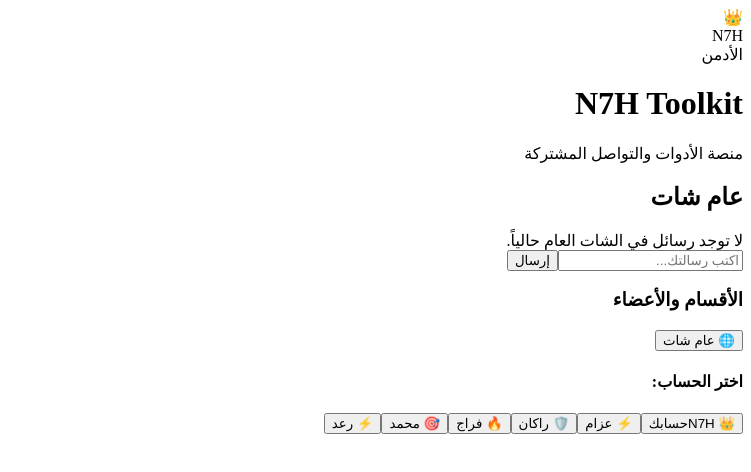
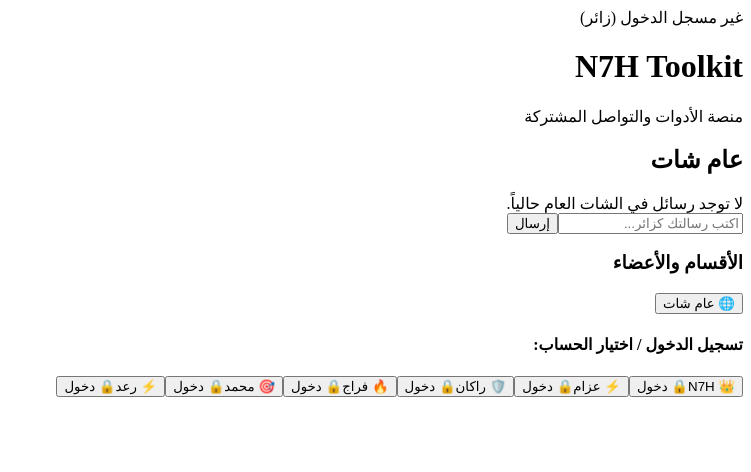
Before and after one commit to N7H1/n7h-toolkit, a Next.js app: page / in a window 1280 px wide. Shown: the top 472 px of the page, without its empty margins (529-1280 px from the left). Built offline with nearby package versions, Linux system fonts and the light colour scheme.

Commit message:
Implement user login functionality with password
Added password field to user profiles and implemented login functionality. Updated user selection and message handling to accommodate login state.

```diff
--- a/app/layout.tsx
+++ b/app/layout.tsx
@@ -7,6 +7,7 @@ interface UserProfile {
   name: string;
   role: string;
   avatar: string;
+  pass: string;
 }
 
 interface Message {
@@ -23,20 +24,25 @@ interface UserData {
 }
 
 const USERS: UserProfile[] = [
-  { id: "n7h", name: "N7H", role: "الأدمن", avatar: "👑" },
-  { id: "azzam", name: "عزام", role: "عضو", avatar: "⚡" },
-  { id: "rakan", name: "راكان", role: "عضو", avatar: "🛡️" },
-  { id: "farraj", name: "فراج", role: "عضو", avatar: "🔥" },
-  { id: "mohammed", name: "محمد", role: "عضو", avatar: "🎯" },
-  { id: "raad", name: "رعد", role: "عضو", avatar: "⚡" },
+  { id: "n7h", name: "N7H", role: "الأدمن", avatar: "👑", pass: "1234" },
+  { id: "azzam", name: "عزام", role: "عضو", avatar: "⚡", pass: "1234" },
+  { id: "rakan", name: "راكان", role: "عضو", avatar: "🛡️", pass: "1234" },
+  { id: "farraj", name: "فراج", role: "عضو", avatar: "🔥", pass: "1234" },
+  { id: "mohammed", name: "محمد", role: "عضو", avatar: "🎯", pass: "1234" },
+  { id: "raad", name: "رعد", role: "عضو", avatar: "⚡", pass: "1234" },
 ];
 
 export default function N7HToolkit() {
-  const [currentUser, setCurrentUser] = useState<UserProfile>(USERS[0]);
+  const [currentUser, setCurrentUser] = useState<UserProfile | null>(null);
   const [selectedTab, setSelectedTab] = useState<string>("general");
   const [chatMessages, setChatMessages] = useState<Message[]>([]);
   const [newMessageText, setNewMessageText] = useState("");
   const [userDataMap, setUserDataMap] = useState<Record<string, UserData>>({});
+
+  // Login Modal States
+  const [loginModalUser, setLoginModalUser] = useState<UserProfile | null>(null);
+  const [inputPassword, setInputPassword] = useState("");
+  const [passwordError, setPasswordError] = useState("");
 
   useEffect(() => {
     const savedChat = localStorage.getItem("n7h_chat_messages");
@@ -61,9 +67,36 @@ export default function N7HToolkit() {
     localStorage.setItem("n7h_user_data", JSON.stringify(userDataMap));
   }, [userDataMap]);
 
-  const handleSelectUser = (user: UserProfile) => {
-    setCurrentUser(user);
-    localStorage.setItem("n7h_current_user", JSON.stringify(user));
+  const handleSelectUserRequest = (user: UserProfile) => {
+    if (currentUser?.id === user.id) {
+      setSelectedTab(user.id);
+      return;
+    }
+    // فتح نافذة كلمة المرور
+    setLoginModalUser(user);
+    setInputPassword("");
+    setPasswordError("");
+  };
+
+  const handleConfirmLogin = () => {
+    if (!loginModalUser) return;
+
+    if (inputPassword === loginModalUser.pass) {
+      setCurrentUser(loginModalUser);
+      localStorage.setItem("n7h_current_user", JSON.stringify(loginModalUser));
+      setSelectedTab(loginModalUser.id);
+      setLoginModalUser(null);
+      setInputPassword("");
+      setPasswordError("");
+    } else {
+      setPasswordError("كلمة المرور غير صحيحة!");
+    }
+  };
+
+  const handleLogout = () => {
+    setCurrentUser(null);
+    localStorage.removeItem("n7h_current_user");
+    setSelectedTab("general");
   };
 
   const getUserData = (userId: string): UserData => {
@@ -81,10 +114,13 @@ export default function N7HToolkit() {
   const handleSendMessage = () => {
     if (!newMessageText.trim()) return;
 
+    const senderName = currentUser ? currentUser.name : "زائر";
+    const senderId = currentUser ? currentUser.id : "guest";
+
     const newMsg: Message = {
       id: Date.now().toString(),
-      senderId: currentUser.id,
-      senderName: currentUser.name,
+      senderId,
+      senderName,
       text: newMessageText,
       timestamp: new Date().toLocaleTimeString("ar-SA", { hour: "2-digit", minute: "2-digit" }),
     };
@@ -94,11 +130,13 @@ export default function N7HToolkit() {
   };
 
   return (
-    <div dir="rtl" className="min-h-screen bg-[#0b0f19] text-slate-100 p-6 font-sans">
+    <div dir="rtl" className="min-h-screen bg-[#0b0f19] text-slate-100 p-6 font-sans relative">
       <div className="max-w-7xl mx-auto">
 
         {/* Header */}
         <header className="flex justify-between items-center mb-8 p-5 bg-slate-900/80 border border-slate-800 rounded-2xl backdrop-blur-md shadow-lg">
+          {currentUser ? (
+            <div className="flex items-center gap-4">
               <div className="flex items-center gap-3 bg-slate-950/80 px-4 py-2 rounded-xl border border-slate-800">
                 <span className="text-2xl">{currentUser.avatar}</span>
                 <div className="text-right">
@@ -106,6 +144,18 @@ export default function N7HToolkit() {
                   <div className="text-xs text-sky-400 font-medium">{currentUser.role}</div>
                 </div>
               </div>
+              <button
+                onClick={handleLogout}
+                className="text-xs bg-red-500/10 hover:bg-red-500/20 text-red-400 border border-red-500/30 px-3 py-2 rounded-lg transition-all"
+              >
+                تسجيل الخروج
+              </button>
+            </div>
+          ) : (
+            <div className="bg-slate-950/80 px-4 py-2 rounded-xl border border-slate-800 text-slate-400 text-sm">
+              غير مسجل الدخول (زائر)
+            </div>
+          )}
 
           <div className="text-center">
             <h1 className="text-3xl font-extrabold bg-gradient-to-r from-sky-400 to-indigo-400 bg-clip-text text-transparent">
@@ -147,7 +197,7 @@ export default function N7HToolkit() {
                     type="text"
                     value={newMessageText}
                     onChange={(e) => setNewMessageText(e.target.value)}
-                    placeholder="اكتب رسالتك..."
+                    placeholder={currentUser ? "اكتب رسالتك..." : "اكتب رسالتك كزائر..."}
                     className="flex-1 bg-transparent border-0 text-slate-100 placeholder-slate-500 focus:outline-none text-sm px-3"
                     onKeyDown={(e) => e.key === "Enter" && handleSendMessage()}
                   />
@@ -161,14 +211,16 @@ export default function N7HToolkit() {
             {/* User Section */}
             {selectedTab !== "general" && (
               <div className="space-y-6">
-                <h2 className="text-xl font-bold text-slate-100 border-b border-slate-800 pb-3">قسم العضو: {USERS.find(u => u.id === selectedTab)?.name}</h2>
+                <h2 className="text-xl font-bold text-slate-100 border-b border-slate-800 pb-3">
+                  قسم العضو: {USERS.find((u) => u.id === selectedTab)?.name}
+                </h2>
 
                 <div className="bg-slate-950/60 p-4 rounded-xl border border-sky-500/30">
                   <h3 className="text-md font-bold text-sky-400 mb-1">📌 [مهم]</h3>
                   <textarea
                     value={getUserData(selectedTab).note}
                     onChange={(e) => updateUserData(selectedTab, { note: e.target.value })}
-                    placeholder="اكتب الملاحظات الملاحظات الهامة هنا..."
+                    placeholder="اكتب الملاحظات الهامة هنا..."
                     rows={4}
                     className="w-full bg-slate-900 border border-slate-800 rounded-lg p-3 text-sm text-slate-100 placeholder-slate-600 focus:outline-none focus:border-sky-500"
                   />
@@ -202,26 +254,27 @@ export default function N7HToolkit() {
               <span>🌐 عام شات</span>
             </button>
 
-            <h4 className="text-xs text-slate-500 mb-3 font-semibold">اختر الحساب:</h4>
+            <h4 className="text-xs text-slate-500 mb-3 font-semibold">تسجيل الدخول / اختيار الحساب:</h4>
             <div className="space-y-2">
               {USERS.map((user) => {
-                const isCurrent = currentUser.id === user.id;
+                const isCurrent = currentUser?.id === user.id;
                 const isSelected = selectedTab === user.id;
                 return (
                   <button
                     key={user.id}
-                    onClick={() => {
-                      handleSelectUser(user);
-                      setSelectedTab(user.id);
-                    }}
+                    onClick={() => handleSelectUserRequest(user)}
                     className={`w-full p-3 rounded-xl border flex justify-between items-center transition-all ${
                       isCurrent ? "border-sky-500/50 bg-sky-950/20" : "border-slate-800 bg-slate-950/40"
                     } ${isSelected ? "bg-slate-800 border-sky-400" : "hover:bg-slate-800/60"}`}
                   >
                     <span className="font-medium text-slate-200">{user.avatar} {user.name}</span>
-                    {isCurrent && (
+                    {isCurrent ? (
                       <span className="text-[10px] bg-sky-500/20 text-sky-300 border border-sky-500/30 px-2 py-0.5 rounded-full font-semibold">
-                        حسابك
+                        حسابك النشط
+                      </span>
+                    ) : (
+                      <span className="text-[10px] text-slate-500 border border-slate-800 px-2 py-0.5 rounded-full">
+                        🔒 دخول
                       </span>
                     )}
                   </button>
@@ -233,6 +286,51 @@ export default function N7HToolkit() {
         </div>
 
       </div>
+
+      {/* Login Password Modal */}
+      {loginModalUser && (
+        <div className="fixed inset-0 bg-black/70 backdrop-blur-sm flex items-center justify-center p-4 z-50">
+          <div className="bg-slate-900 border border-slate-800 p-6 rounded-2xl w-full max-w-md shadow-2xl">
+            <div className="flex items-center gap-3 mb-4">
+              <span className="text-3xl">{loginModalUser.avatar}</span>
+              <div>
+                <h3 className="text-lg font-bold text-slate-100">تسجيل الدخول: {loginModalUser.name}</h3>
+                <p className="text-xs text-slate-400">أدخل كلمة المرور للوصول للحساب</p>
+              </div>
+            </div>
+
+            <input
+              type="password"
+              value={inputPassword}
+              onChange={(e) => setInputPassword(e.target.value)}
+              placeholder="كلمة المرور..."
+              className="w-full bg-slate-950 border border-slate-800 rounded-xl p-3 text-slate-100 placeholder-slate-600 focus:outline-none focus:border-sky-500 mb-2 text-center text-lg"
+              onKeyDown={(e) => e.key === "Enter" && handleConfirmLogin()}
+              autoFocus
+            />
+
+            {passwordError && (
+              <p className="text-red-400 text-xs mb-3 text-center">{passwordError}</p>
+            )}
+
+            <div className="flex gap-2 mt-4">
+              <button
+                onClick={handleConfirmLogin}
+                className="flex-1 bg-sky-600 hover:bg-sky-500 text-white font-bold py-2.5 rounded-xl transition-all text-sm"
+              >
+                تأكيد الدخول
+              </button>
+              <button
+                onClick={() => setLoginModalUser(null)}
+                className="bg-slate-800 hover:bg-slate-700 text-slate-300 font-medium px-4 py-2.5 rounded-xl transition-all text-sm"
+              >
+                إلغاء
+              </button>
+            </div>
+          </div>
+        </div>
+      )}
+
     </div>
   );
 }
```
Lines whose indentation alone changed are shown as unchanged.
